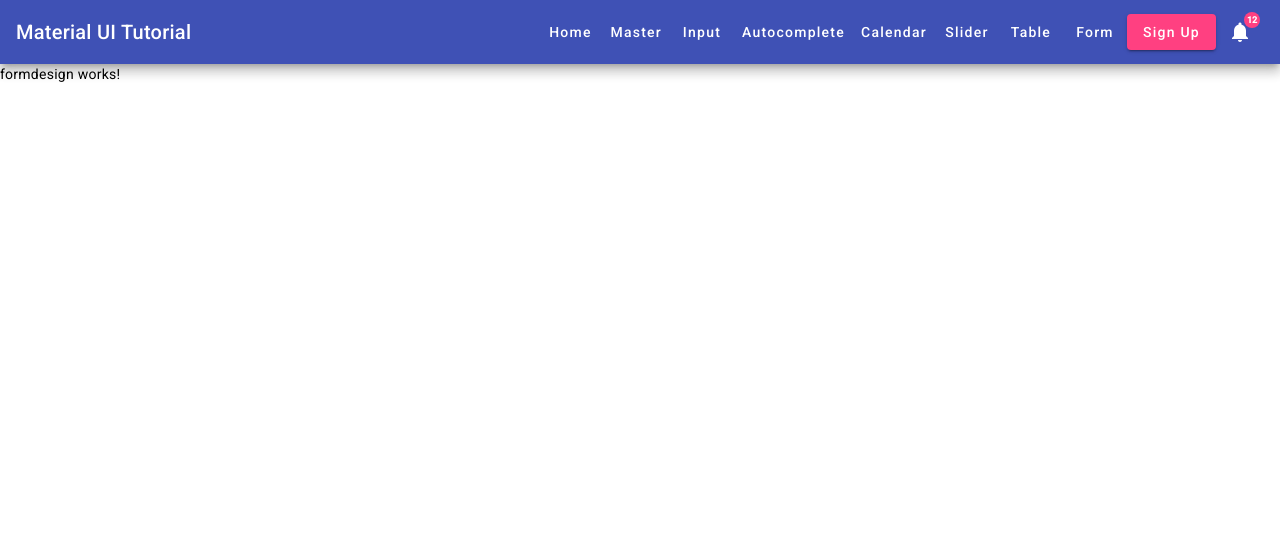
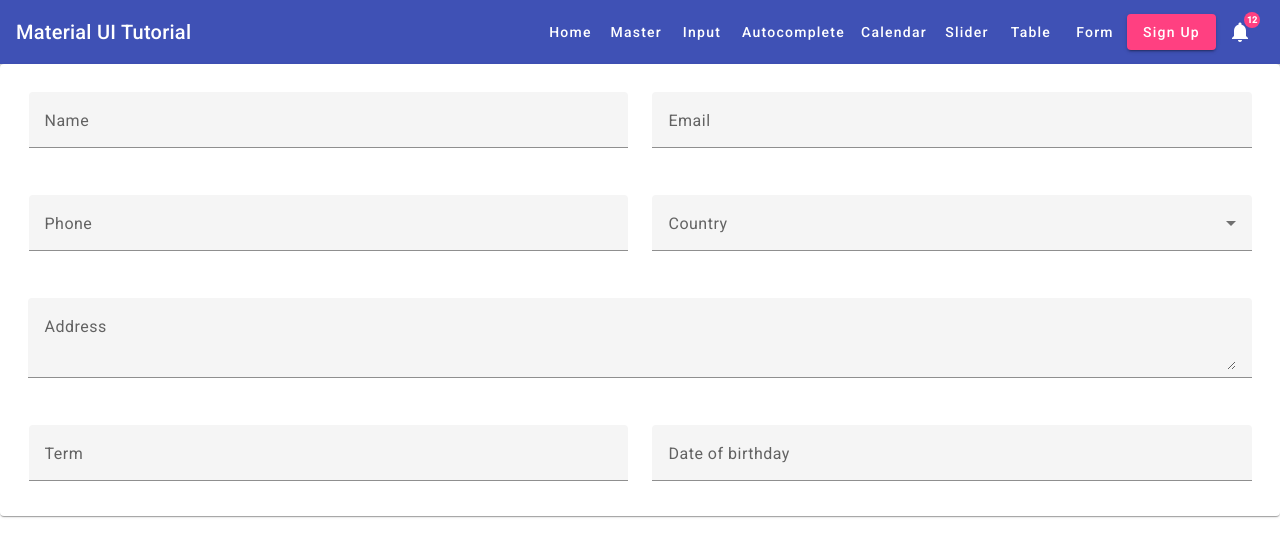
Before and after one commit to jcaido/angularmaterial, an Angular app: page /formdesign in a window 1280 px wide. Shown: the top 556 px of the page. Built offline with nearby package versions, Linux system fonts and the light colour scheme.

Commit message:
update formdesign component

```diff
--- a/src/app/component/formdesign/formdesign.component.css
+++ b/src/app/component/formdesign/formdesign.component.css
@@ -0,0 +1,14 @@
+mar-card {
+  margin: 2%;
+  text-align: left;
+}
+
+.mat-mdc-form-field {
+  width: 98%;
+  margin: 1%;
+}
+
+.mat-50 {
+  width: 48%;
+  margin: 1%;
+}
--- a/src/app/component/formdesign/formdesign.component.html
+++ b/src/app/component/formdesign/formdesign.component.html
@@ -1 +1,48 @@
-<p>formdesign works!</p>
+<div style="text-align: center;">
+  <mat-card>
+    <mat-card-content>
+      <mat-form-field class="mat-50">
+        <mat-label>Name</mat-label>
+        <input matInput>
+      </mat-form-field>
+      <mat-form-field class="mat-50">
+        <mat-label>Email</mat-label>
+        <input matInput>
+      </mat-form-field>
+      <mat-form-field class="mat-50">
+        <mat-label>Phone</mat-label>
+        <input matInput>
+      </mat-form-field>
+      <mat-form-field class="mat-50">
+        <mat-label>Country</mat-label>
+        <!--<input matInput>-->
+        <mat-select>
+          @for (country of countryList; track $index) {
+            <mat-option [value]="country">{{country}}</mat-option>
+          }
+        </mat-select>
+      </mat-form-field>
+      <mat-form-field>
+        <mat-label>Address</mat-label>
+        <!--<input matInput>-->
+        <textarea matInput></textarea>
+      </mat-form-field>
+      <mat-form-field class="mat-50">
+        <mat-label>Term</mat-label>
+        <input [matAutocomplete]="auto" matInput>
+        <mat-autocomplete autoActiveFirstOption #auto="matAutocomplete">
+          @for (term of termList; track $index) {
+            <mat-option [value]="term">{{term}}</mat-option>
+          }
+        </mat-autocomplete>
+      </mat-form-field>
+      <mat-form-field class="mat-50">
+        <mat-label>Date of birthday</mat-label>
+        <input matInput>
+      </mat-form-field>
+    </mat-card-content>
+    <mat-card-footer>
+
+    </mat-card-footer>
+  </mat-card>
+</div>
--- a/src/app/component/formdesign/formdesign.component.ts
+++ b/src/app/component/formdesign/formdesign.component.ts
@@ -7,4 +7,7 @@ import { Component } from '@angular/core';
 })
 export class FormdesignComponent {
 
+  countryList = ['India', 'USA', 'Singapore', 'UK'];
+  termList = ['15days', '30days', '45days', '60days'];
+
 }
```
